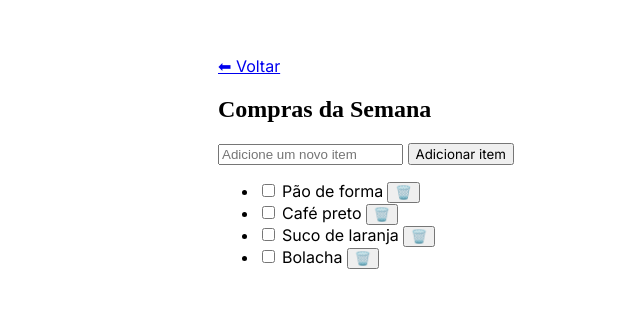
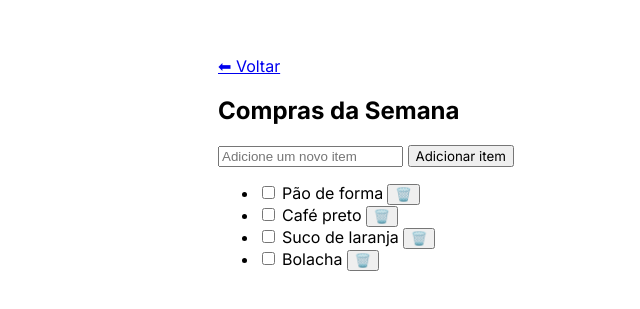
Before and after one commit to saulo-developer/Lista-de-Compras, a plain HTML site: page index.html in a window 1280 px wide. Shown: the part 213-522 px from the top of the page, without its empty margins (640-1280 px from the left). Drawn offline with Linux system fonts and the light colour scheme.

Commit message:
making the main part

```diff
--- a/index.html
+++ b/index.html
@@ -23,7 +23,7 @@
 
     <main>
         <a href="#" class="voltar">⬅ Voltar</a>
-       <h2>Compras da Semana</h2>
+     <h2 class="tipo5">Compras da Semana </h2>
 
         <div class="input-container">
             <input type="text" placeholder="Adicione um novo item">
@@ -53,6 +53,6 @@
                 <button class="delete-btn">🗑️</button>
             </li>
         </ul>
-    </main>
+
 </body>
 </html>
--- a/section.css
+++ b/section.css
@@ -18,7 +18,7 @@
     font-family: 'Inter', sans-serif;
 }
 
-.tipo1, .tipo2, .tipo3, .tipo4 {
+.tipo1, .tipo2, .tipo3, .tipo4, .tipo5{
 
     font-family: 'Inter', sans-serif;
 }
```
